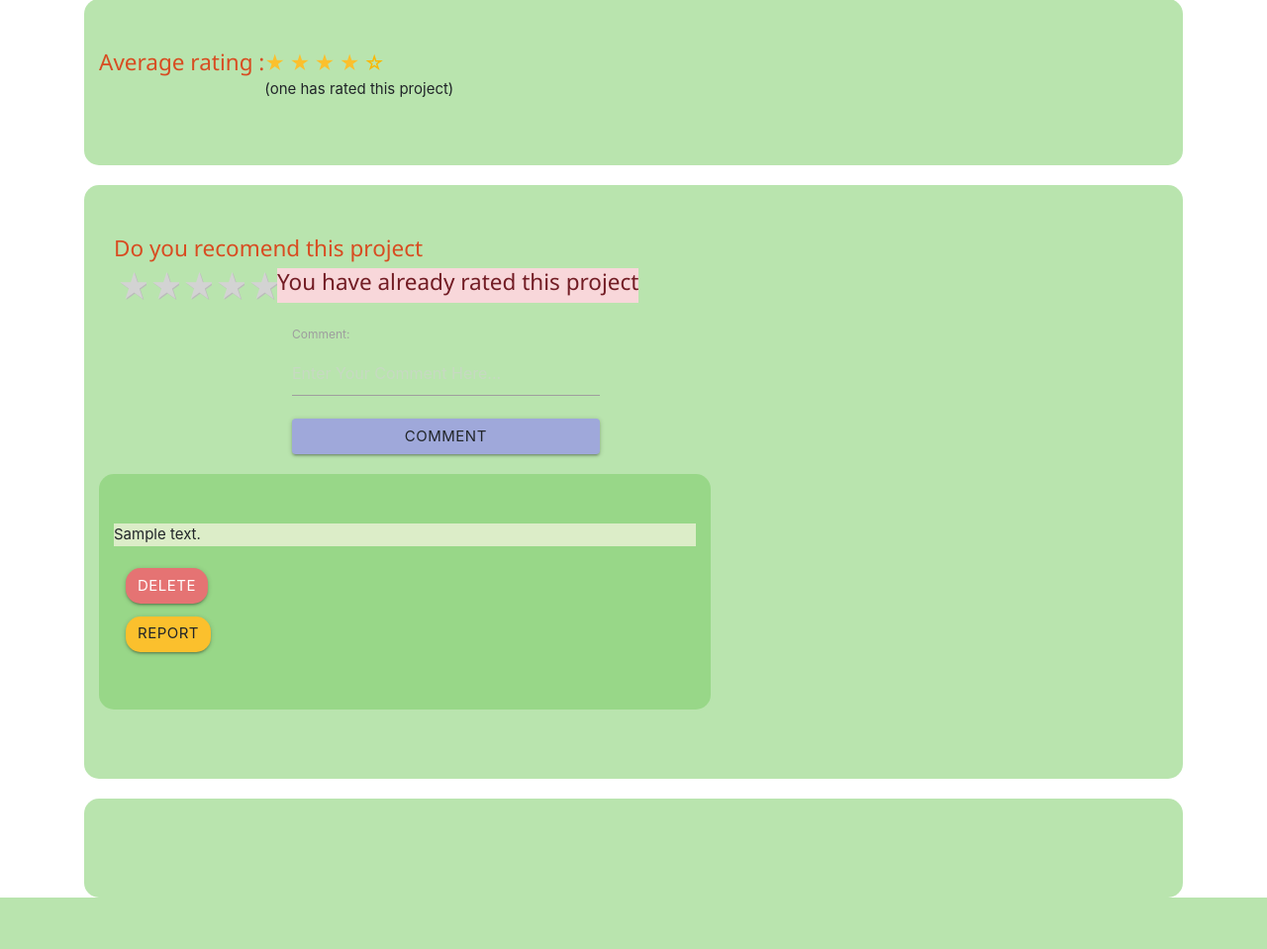
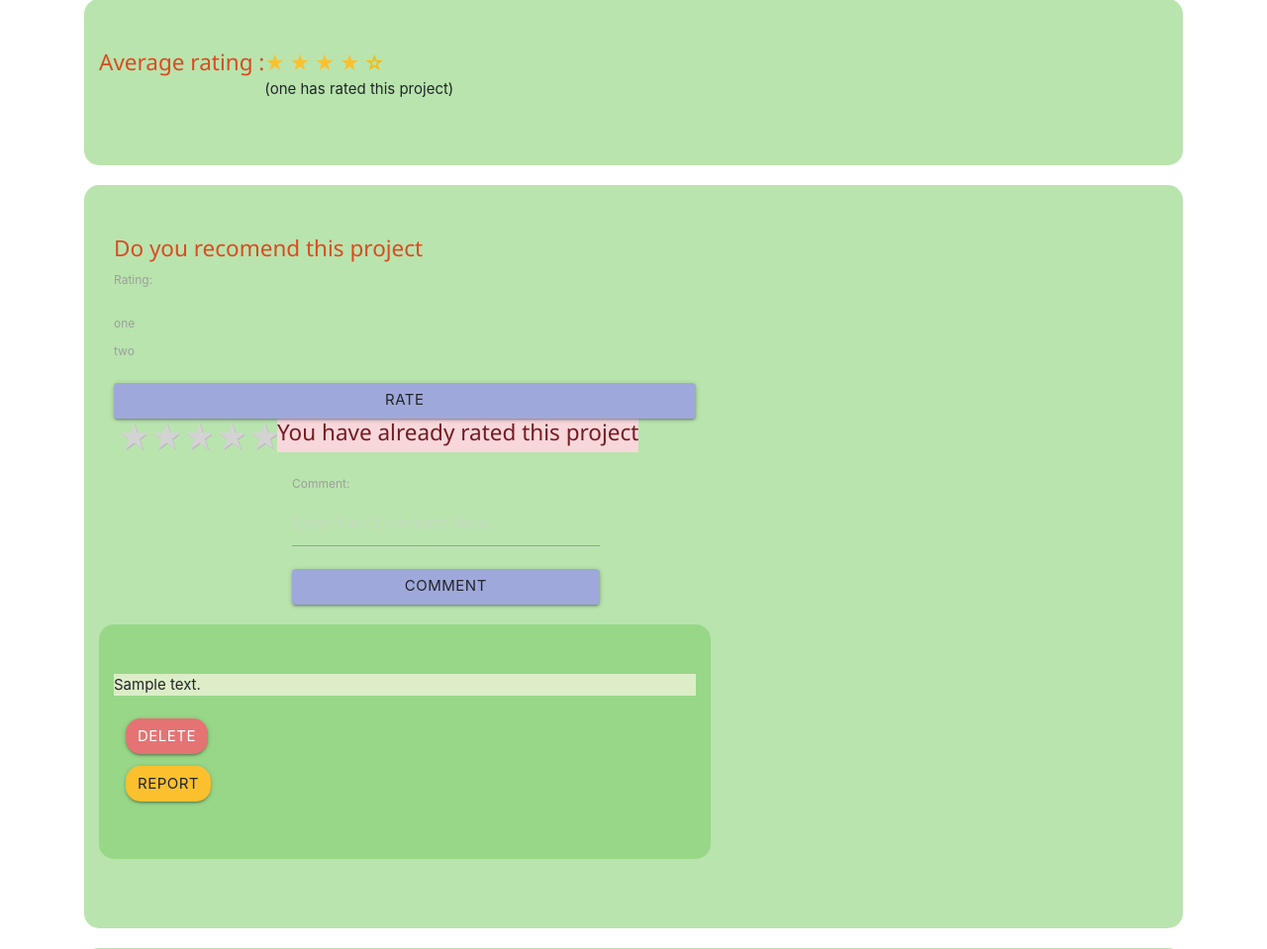
Before and after one commit to Islam-Youssief/Projects-Donation, a Django app: page /projects/1 in a window 1280 px wide. Shown: the part 1027-1986 px from the top of the page at 99% size. Before the commit the page ends 1934 px from the top, so only its background shows below. Run offline with Django 3.2, Linux system fonts and the light colour scheme; tables that the repository leaves empty hold one stand-in row (values such as "Sample post"); grey boxes marked "Sample" are stand-in pictures; some libraries are stand-ins or nearby versions.

Commit message:
modifying templates

```diff
--- a/projects/forms.py
+++ b/projects/forms.py
@@ -26,3 +26,7 @@ class PictureForm(ModelForm):
     class Meta:
         model = ProjectPictures
         fields = ['picture']
+
+class AddRate(forms.Form):
+    MY_CHOICES = [('1','one'), ('2','two')]
+    rating = forms.ChoiceField(widget=forms.RadioSelect, choices=MY_CHOICES)
--- a/projects/templates/projects/project_page.html
+++ b/projects/templates/projects/project_page.html
@@ -7,12 +7,8 @@
           <link href="{% static 'projects/css/materialize.css' %}" rel="stylesheet" />
           <link href="{% static 'projects/css/bootstrap.min.css' %}" rel="stylesheet" />
           <link rel="stylesheet" href="https://stackpath.bootstrapcdn.com/bootstrap/4.3.1/css/bootstrap.min.css" integrity="sha384-ggOyR0iXCbMQv3Xipma34MD+dH/1fQ784/j6cY/iJTQUOhcWr7x9JvoRxT2MZw1T" crossorigin="anonymous">
-
 {% endblock  %}
 {% block content %}
-{% if reported_comments %}
-<h1>{{reported_comments}}</h1>
-{% endif %}
 <h2 class="head">{{ project.project_name }}</h2>
 
 
@@ -117,6 +113,11 @@
                 <div>
               <div class="col-12">
               <h4><span> Do you recomend this project</span></h4>
+              <form action="" method="POST">
+                {% csrf_token %}
+                {{rate.as_p}}
+                <input id="comment" type="submit" class="waves-light btn btn-block indigo lighten-3" value="Rate" />
+              </form>
                 <ul class="rate-area">
                    <input type="radio" id="5-star" name="rating" value="5" /><label for="5-star" >5
                         stars</label>
@@ -128,7 +129,6 @@
                         stars</label>
                     <input type="radio" id="1-star" name="rating" value="1" /><label for="1-star">1
                         star</label>
-
                         </ul>
                 </div>
             </div>
@@ -207,7 +207,6 @@
 
 {% endblock  %}
 {% block js %}
-    <script src="{% static 'projects/js/jquery-3.2.1.min.js' %}"></script>
     <script src="{% static 'projects/js/rate.js' %}"></script>
     <script src="{% static 'projects/js/materialize.js' %}"></script>
 <script src="https://stackpath.bootstrapcdn.com/bootstrap/4.3.1/js/bootstrap.min.js" integrity="sha384-JjSmVgyd0p3pXB1rRibZUAYoIIy6OrQ6VrjIEaFf/nJGzIxFDsf4x0xIM+B07jRM" crossorigin="anonymous"></script>
--- a/projects/views.py
+++ b/projects/views.py
@@ -4,11 +4,9 @@ import datetime
 import math
 from django.db.models import Avg, Count, Q, Sum
 from .models import Project, ProjectRate, Comment, ProjectPictures, Category, ReportedProject, Comment, ReportedComment , Donation
-from django.shortcuts import redirect, render
 from projects.forms import ProjectForm, PictureForm
 from django.forms import modelformset_factory
-from .models import Project, ProjectRate, Comment, ProjectPictures, Category, ReportedProject, Comment
-from .forms import AddCommentForm
+from .forms import AddCommentForm, AddRate
 
 # nourhan
 def createProject(request):
@@ -37,7 +35,7 @@ def createProject(request):
             return HttpResponse("project added and redirect to user profile")
     else:
         picture_form = ImageFormSet(queryset=ProjectPictures.objects.none())
-        project_form = ProjectForm();
+        project_form = ProjectForm()
         return render(request, 'projects/create_project.html/',{'project_form': project_form ,'picture_form':picture_form})
 
 
@@ -60,6 +58,7 @@ def project_details(request, id):
     # Adding Comments
     if request.method == 'GET':
         commentForm = AddCommentForm()
+        add_rate = AddRate()
     else:
         commentForm = AddCommentForm(request.POST)
         print(commentForm.is_valid())
@@ -82,6 +81,8 @@ def project_details(request, id):
 
 
 
+
+
     context= {
         "project": project,
         "avgRate": range(int(avgRate['rate__avg'])),
@@ -91,7 +92,8 @@ def project_details(request, id):
         "comment": commentForm,
         "target": target,
         "amount": amount,
-        "comments": comments
+        "comments": comments,
+        "rate": add_rate
     }
     return render(request, 'projects/project_page.html/', context)
 
```
Also changed, not shown: projects/static/projects/js/rate.js (+4 -15 lines).
